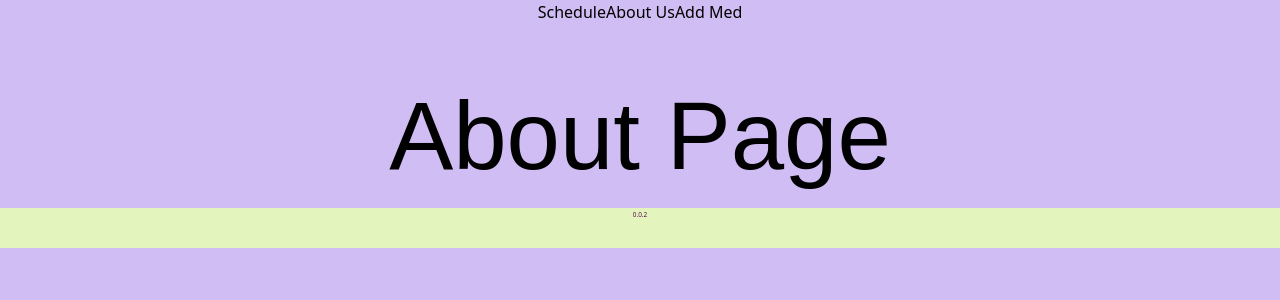
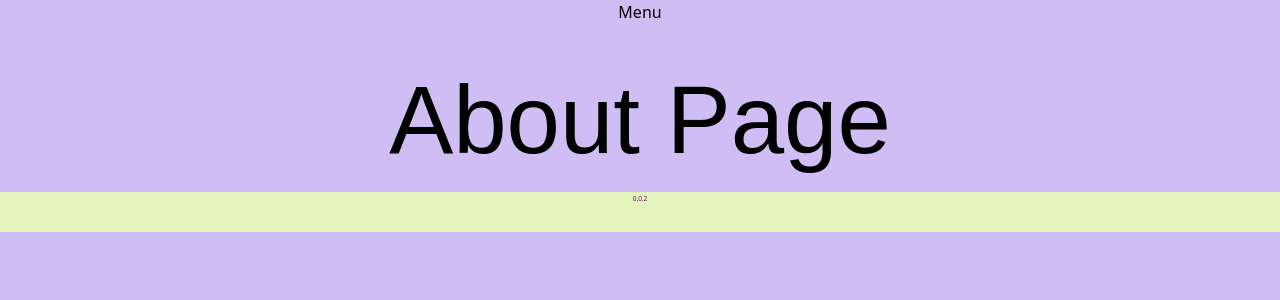
Before and after one commit to MyMedAssistant/mymedassistant_react_web, a Next.js app: page /about in a window 1280 px wide. Shown: the top 300 px of the page. Built offline with nearby package versions, Linux system fonts and the light colour scheme.

Commit message:
updated Nav bar to drop down menu

```diff
--- a/components/Nav.js
+++ b/components/Nav.js
@@ -1,9 +1,43 @@
 import Link from 'next/link'
+import React, { Component } from 'react';
 
-export default function Nav() {
+class Nav extends Component {
+  constructor() {
+    super();
+
+    this.state = {
+      showMenu: false,
+    };
+
+    this.showMenu = this.showMenu.bind(this);
+    this.closeMenu = this.closeMenu.bind(this);
+  }
+
+  showMenu(event) {
+    event.preventDefault();
+
+    this.setState({ showMenu: true }, () => {
+      document.addEventListener('click', this.closeMenu);
+    });
+  }
+
+  closeMenu() {
+    this.setState({ showMenu: false }, () => {
+      document.removeEventListener('click', this.closeMenu);
+    });
+  }
+
+  render() {
     return (
-    <nav>
-      <ul>
+      <div>
+        <button onClick={this.showMenu}>
+          Menu
+        </button>
+
+        {
+          this.state.showMenu
+            ? (
+              <div className="menu">
                 <Link href="/schedule">
                   <a>Schedule</a>
                 </Link>
@@ -13,7 +47,15 @@ export default function Nav() {
                 <Link href="/form">
                   <a>Add Med</a>
                 </Link>
-      </ul>
-    </nav>
+              </div>
+            )
+            : (
+              null
             )
         }
+      </div>
+    );
+  }
+}
+
+export default Nav
```
Lines whose indentation alone changed are shown as unchanged.
